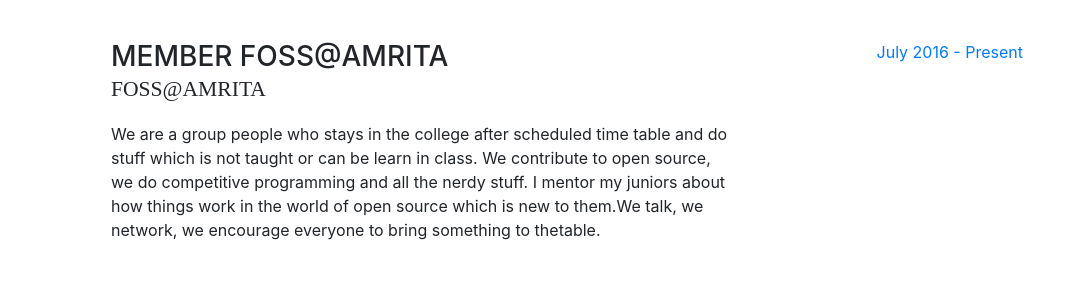
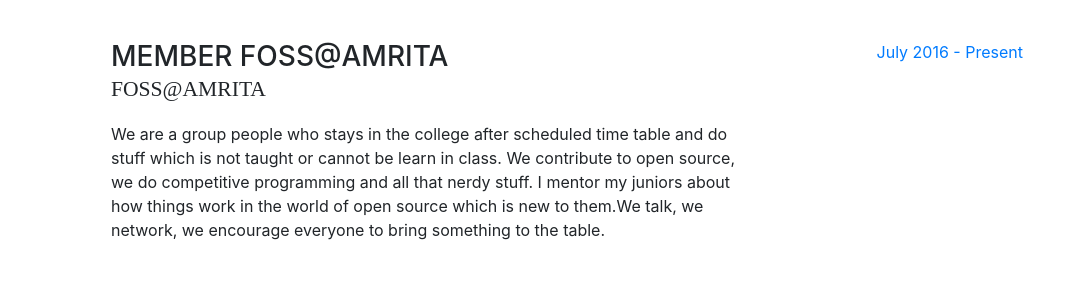
Before and after one commit to kartset/kartset.github.io, a website with bundled scripts: page index.html in a window 1280 px wide. Shown: the part 1440-1732 px from the top of the page, without its empty margins (209-1280 px from the left). Built offline with nearby package versions, Linux system fonts and the light colour scheme; a web font is replaced by a local one.

Commit message:
Corrections

```diff
--- a/index.html
+++ b/index.html
@@ -151,7 +151,7 @@
             <div class="resume-content mr-auto">
               <h3 class="mb-0">Member Foss@Amrita</h3>
               <div class="subheading mb-3">Foss@Amrita</div>
-              <p>We are a group people who stays in the college after scheduled time table and do stuff which is not taught or can be learn in class. We contribute to open source, we do competitive programming and all the nerdy stuff. I mentor my juniors about how things work in the world of open source which is new to them.We talk, we network, we encourage everyone to bring something to thetable.</p>
+              <p>We are a group people who stays in the college after scheduled time table and do stuff which is not taught or cannot be learn in class. We contribute to open source, we do competitive programming and all that nerdy stuff. I mentor my juniors about how things work in the world of open source which is new to them.We talk, we network, we encourage everyone to bring something to the table.</p>
             </div>
             <div class="resume-date text-md-right">
               <span class="text-primary">July 2016 - Present</span>
```
